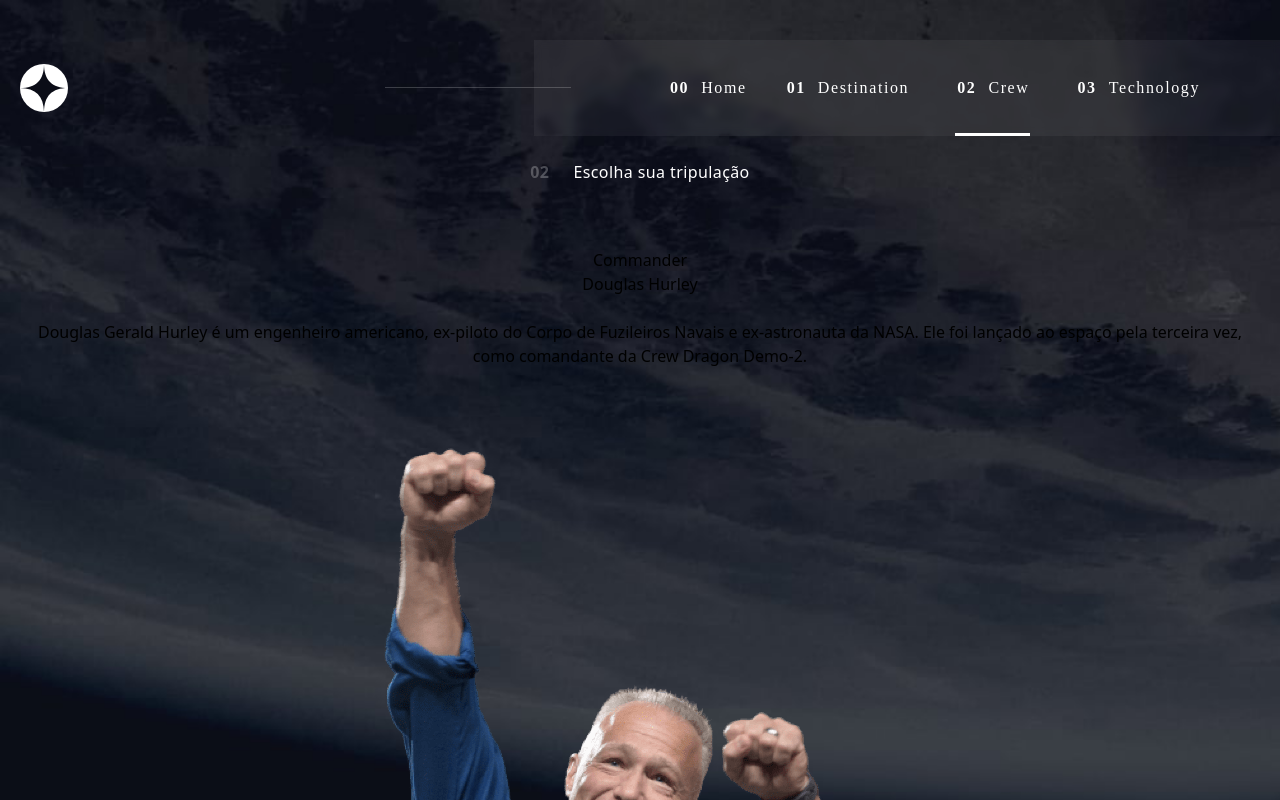
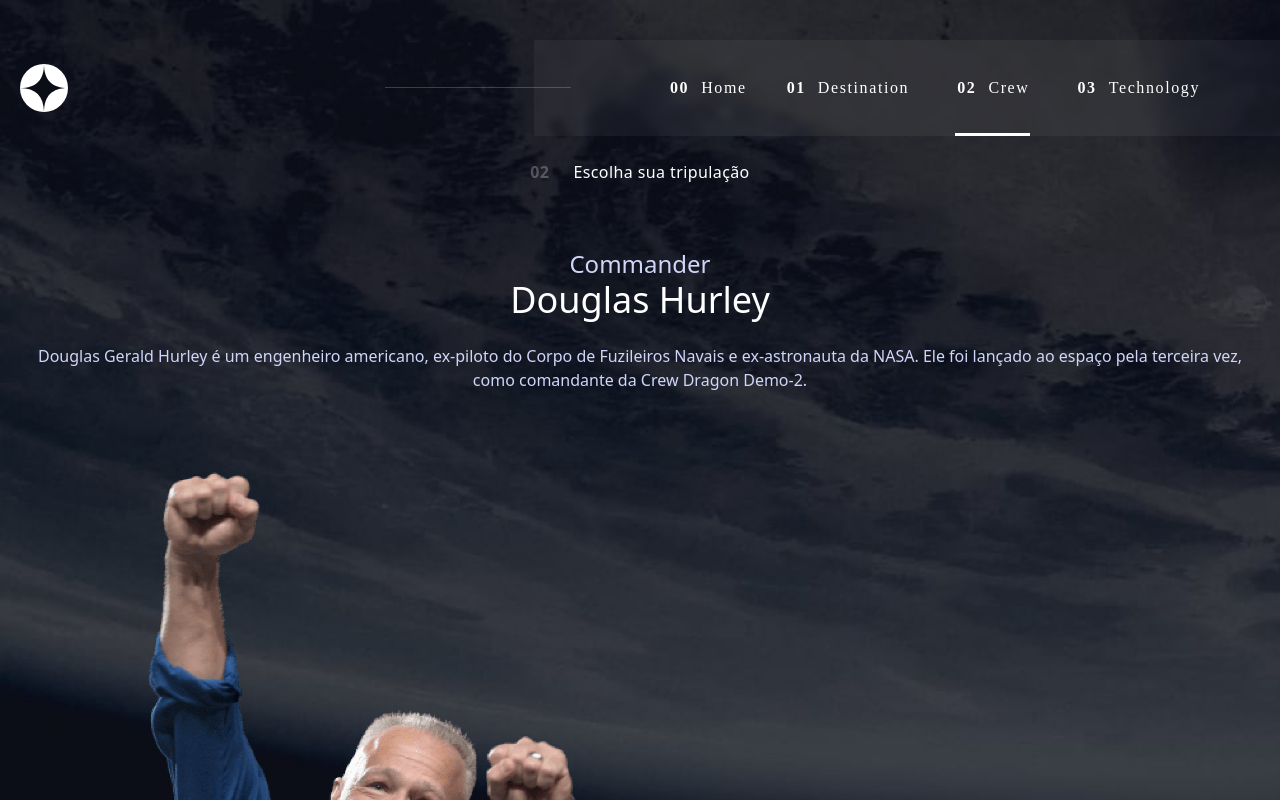
Before and after one commit to Daniel-san8/Nasa, a React (Vite) app: page /crew in a window 1280 px wide. Shown: the top 800 px of the page. Built offline with nearby package versions, Linux system fonts and the light colour scheme; a web font is replaced by a local one.

Commit message:
feat: alinhamento de estilos

```diff
--- a/src/Components/CompCrew/ImageCrew.tsx
+++ b/src/Components/CompCrew/ImageCrew.tsx
@@ -2,7 +2,7 @@ import React from "react";
 
 const ImageCrew = ({ image }: { image?: string }) => {
   return (
-    <div className="pt-8">
+    <div className="pt-8 w-4/5	">
       <img src={image} />
     </div>
   );
--- a/src/Components/CompCrew/TextCrew.tsx
+++ b/src/Components/CompCrew/TextCrew.tsx
@@ -10,9 +10,11 @@ const TextCrew = ({ persona }: { persona?: Persona }) => {
   if (persona)
     return (
       <div className="flex flex-col items-center pt-16">
-        <h2>{persona.role}</h2>
-        <h3>{persona.name}</h3>
-        <p className="text-center pt-6">{persona.bio}</p>
+        <h2 className="text-2xl text-blue-secondary">{persona.role}</h2>
+        <h3 className="text-4xl text-white">{persona.name}</h3>
+        <p className="text-center text-blue-secondary leading-6 pt-6">
+          {persona.bio}
+        </p>
       </div>
     );
 };
```
